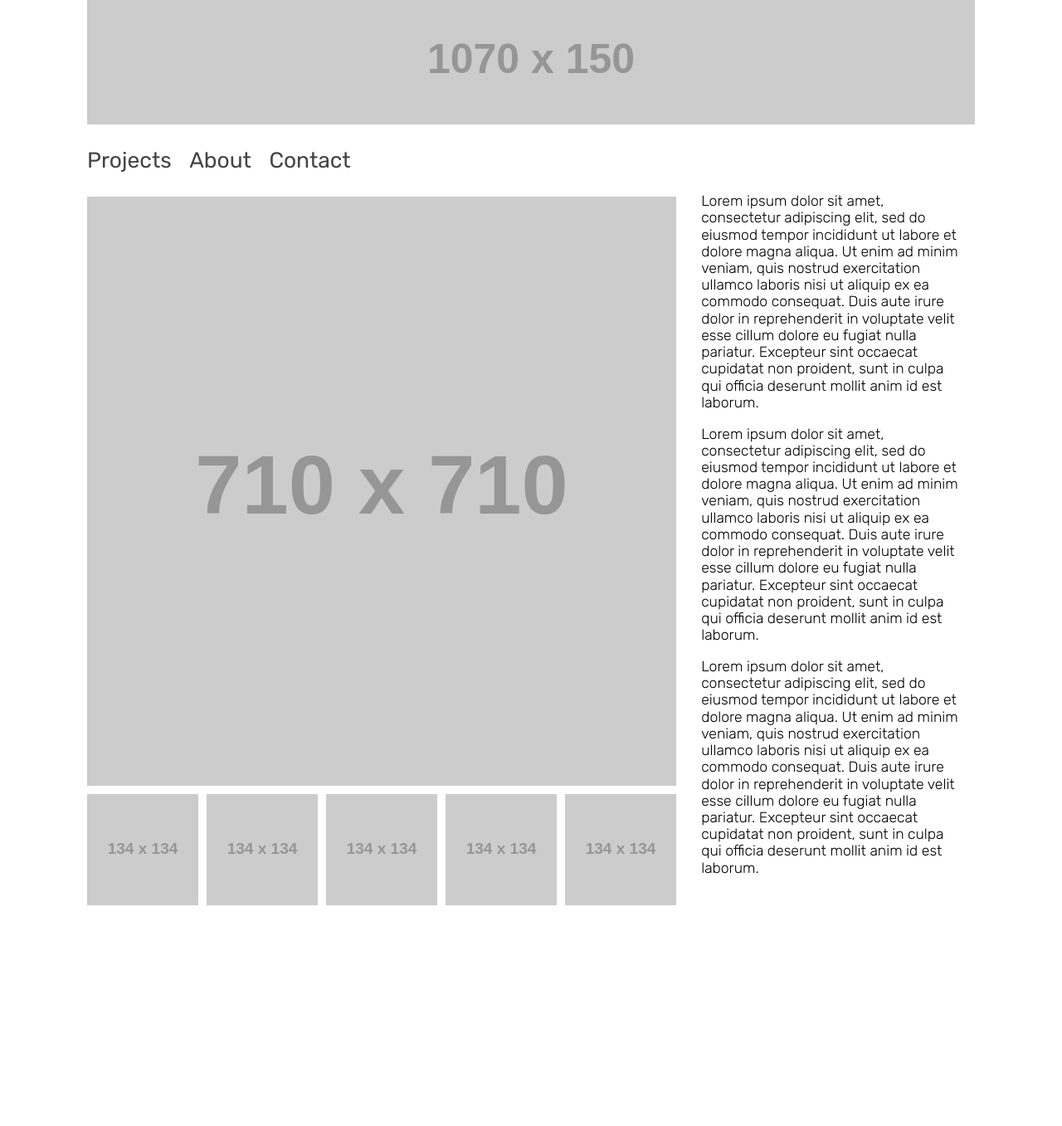
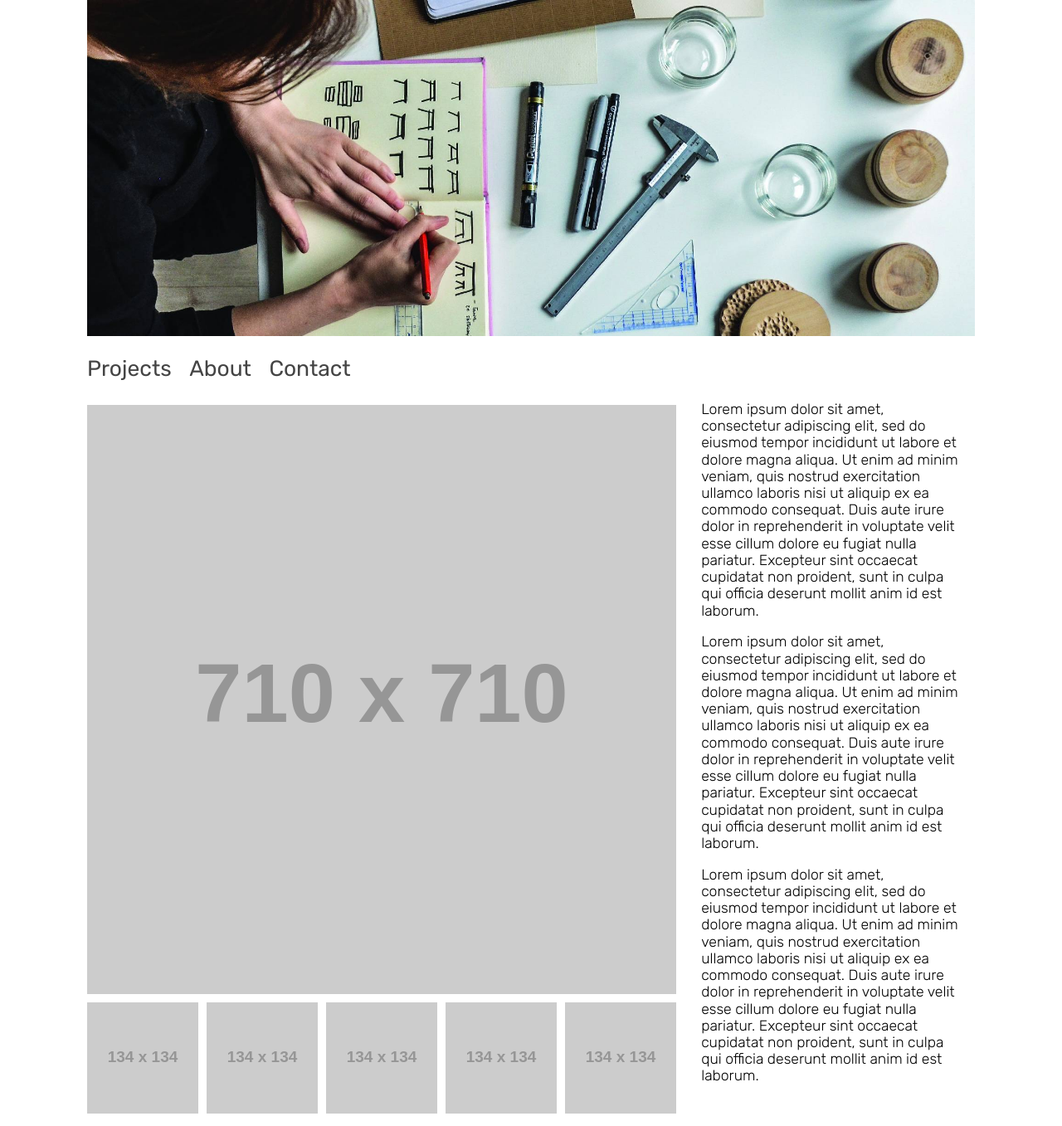
Before and after one commit to tasuki/natka, a Jekyll site: the page built from project.md, in a window 1280 px wide. Shown: the whole page at 83% size. Built offline with Jekyll 4.4.1, drawn with Linux system fonts in a browser that asks for light colours; nearby versions of some CDN libraries; before the commit the page ends 1106 px from its top, so only the background shows below that.

Commit message:
Top image

```diff
--- a/_layouts/base.html
+++ b/_layouts/base.html
@@ -1,9 +1,9 @@
 <!DOCTYPE html>
 <html lang="en-us">
   {% include head.html %}
-  <body>
-    <div id="topimg">
-      <img src="https://dummyimage.com/1070x150/aaa/fff" alt=""/>
+  <body class="{{ page.class }}">
+    <div id="top">
+      <div id="topimg"></div>
     </div>
 
     <div id="header">
--- a/public/css/style.css
+++ b/public/css/style.css
@@ -29,8 +29,19 @@ em {
 
 
 /* header */
-#topimg { padding: 0px 5px .5em 5px; }
-#topimg img { width: 100%; }
+#top {
+  width: 1070px;
+  height: 405px;
+  padding: 0px 5px .5em 5px;
+}
+#topimg {
+  width: 100%;
+  height: 100%;
+  background-image: url("/public/img/rysowanie.jpg");
+  background-size: cover;
+}
+.project #top { height: 200px; }
+.project #topimg { background-position: left 0% bottom 5%; }
 
 #header { font-weight: 400; }
 #header div a { padding: 5px; }
```
Also changed, not shown: public/img/rysowanie.jpg (added).
